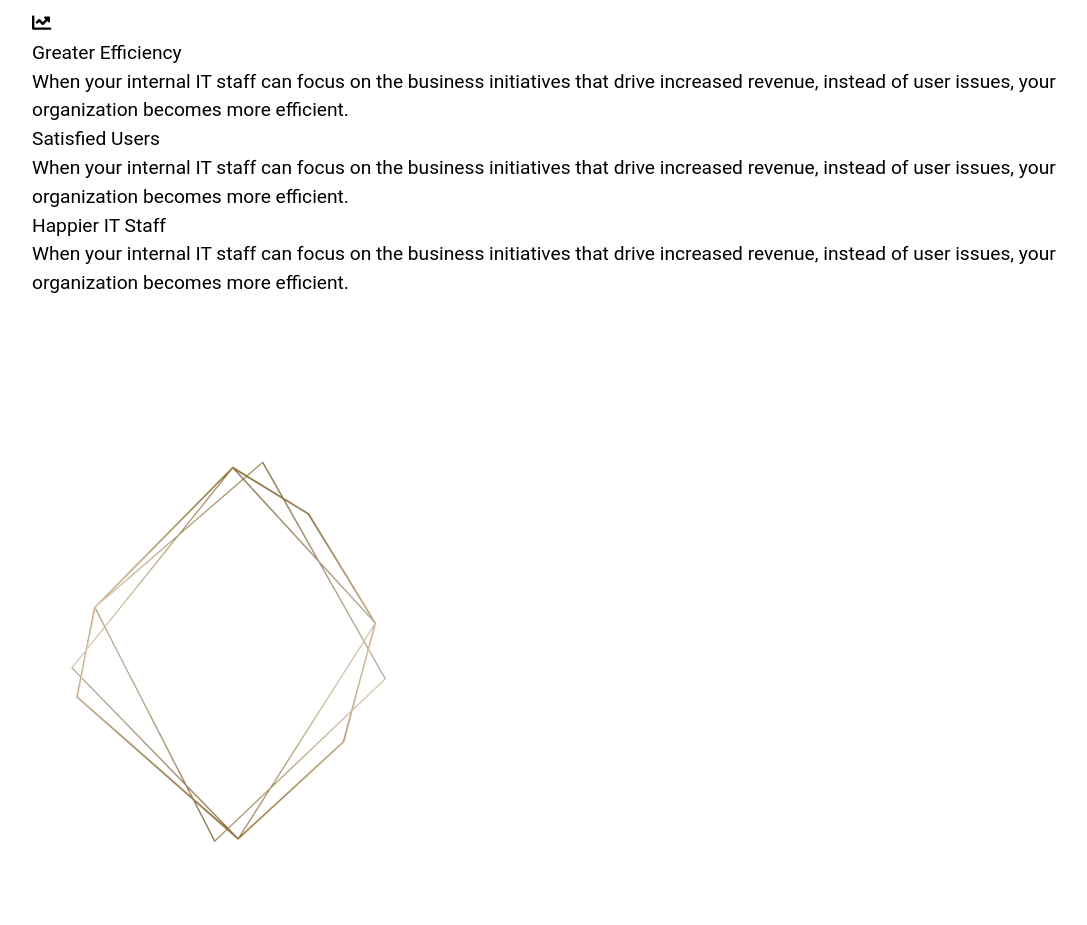
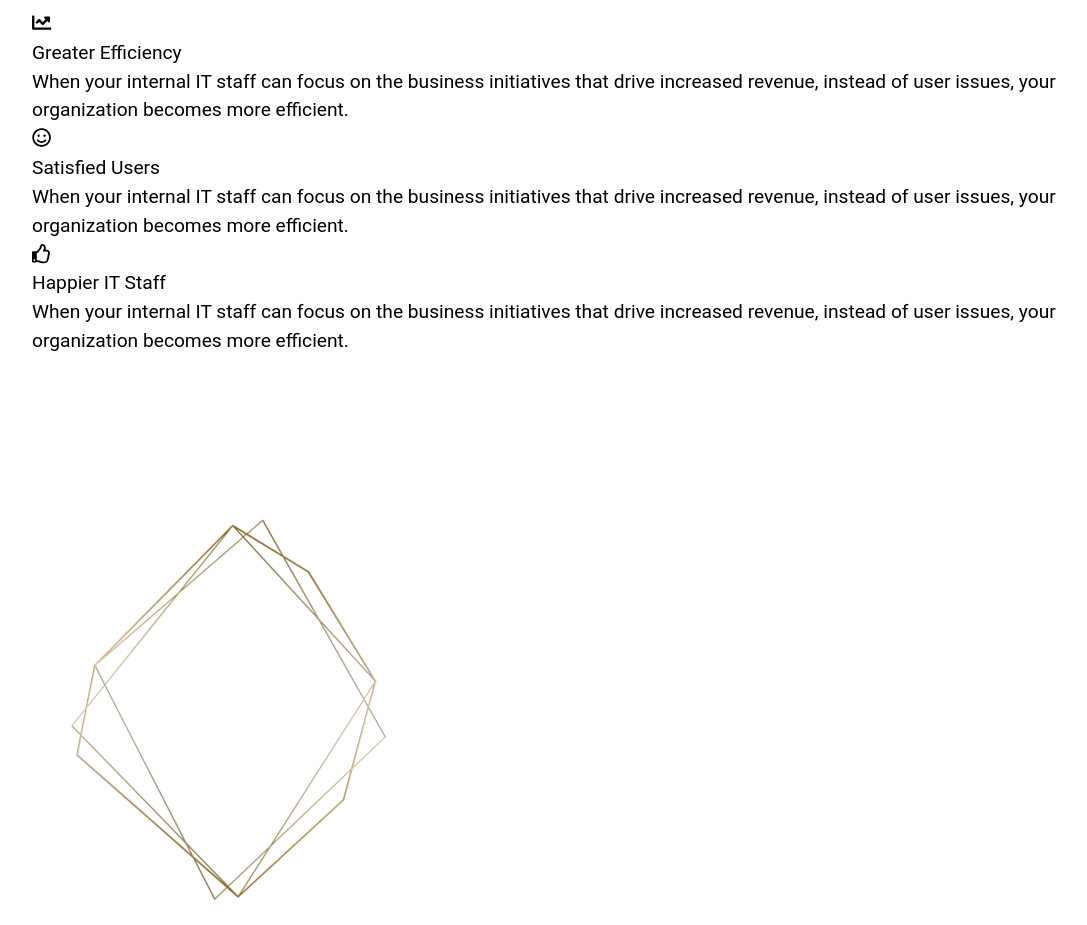
Before and after one commit to cwilso88/priorityOne, a React (Create React App) app: page / in a window 1280 px wide. Shown: the part 4440-5365 px from the top of the page, without its empty margins (68-1155 px from the left). Built offline with nearby package versions, Linux system fonts and the light colour scheme.

Commit message:
Added Padding and background color to icon

```diff
--- a/src/components/Benefits.js
+++ b/src/components/Benefits.js
@@ -1,6 +1,8 @@
 import React from 'react'
 import { FontAwesomeIcon } from '@fortawesome/react-fontawesome';
-import { faChartLine, faceSmile, thumbsUp} from '@fortawesome/free-solid-svg-icons'
+import { faChartLine } from '@fortawesome/free-solid-svg-icons'
+import { faSmile, faThumbsUp } from '@fortawesome/free-regular-svg-icons'
+
 
 class Benefits extends React.Component {
     render() {
@@ -23,7 +25,7 @@ class Benefits extends React.Component {
                     </div>
                     <div className="benefits_item benefits_column benefits_item_row">
                         <div className="benefits_item_column">
-                            <FontAwesomeIcon icon="fa-solid fa-thumbs-up" />
+                            <FontAwesomeIcon icon={ faSmile } />
                         </div>
                         <div className="benefits_item_column">
                             <h3>Satisfied Users</h3>
@@ -32,7 +34,7 @@ class Benefits extends React.Component {
                     </div>
                     <div className="benefits_item benefits_column benefits_item_row">
                         <div className="benefits_item_column">
-                            <FontAwesomeIcon icon="fa-regular fa-face-smile" />
+                            <FontAwesomeIcon icon={ faThumbsUp } />
                         </div>
                         <div className="benefits_item_column">
                             <h3>Happier IT Staff</h3>
```
